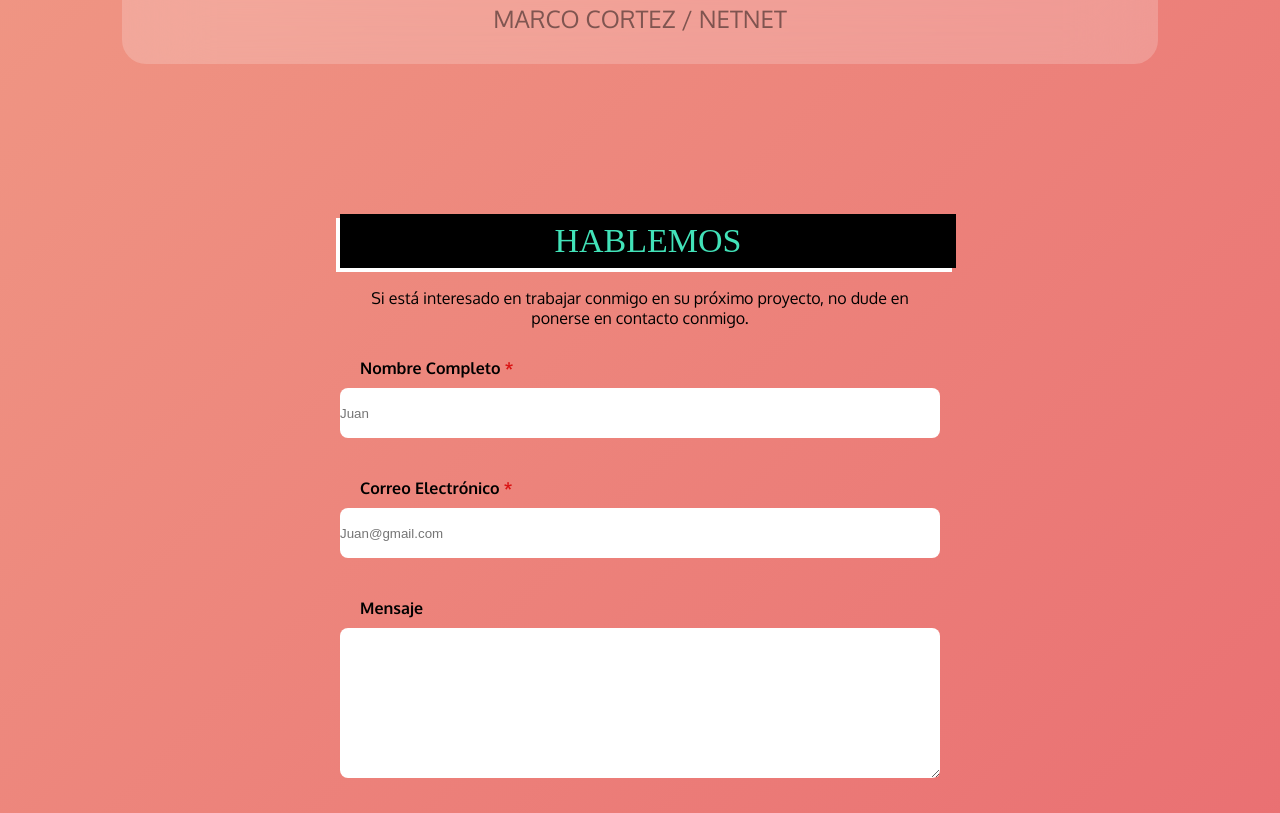
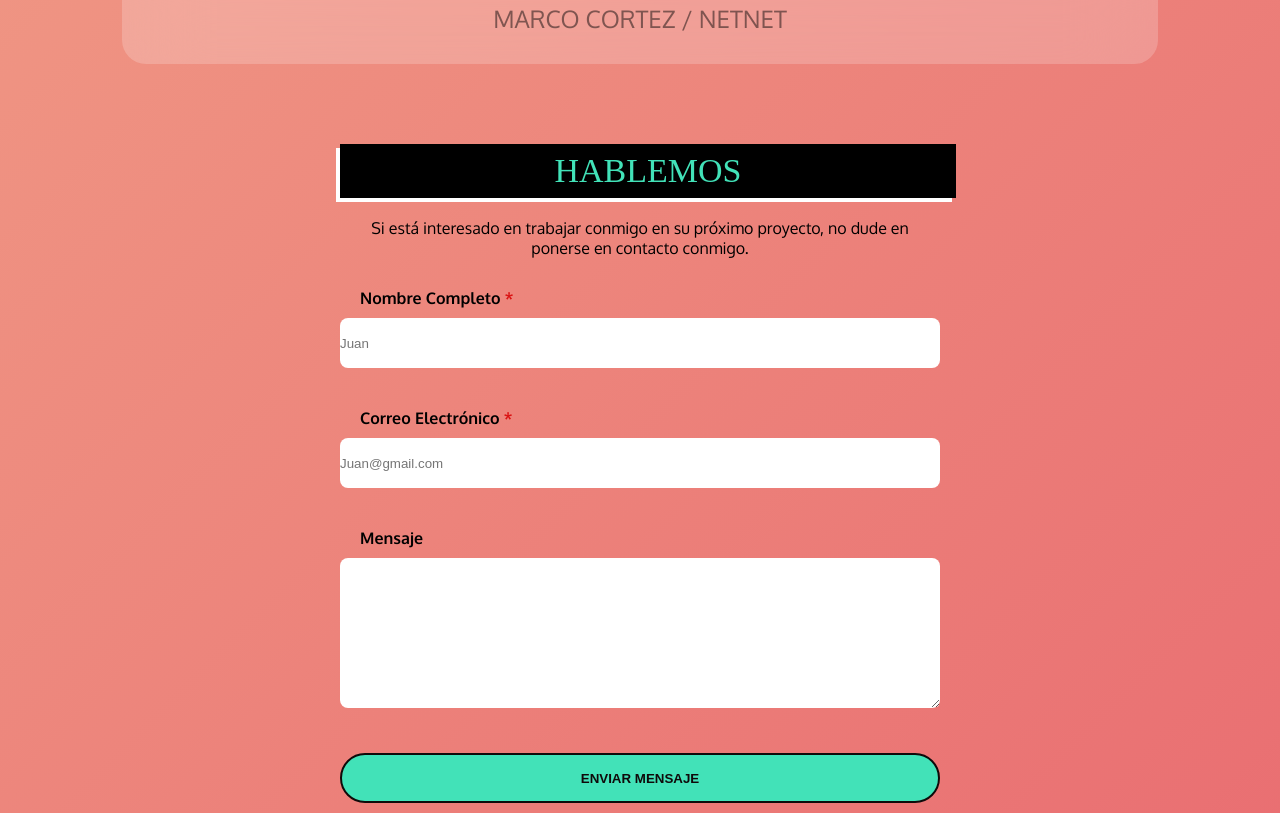
Before and after one commit to soysergiogonza/portafolio-elisa, a plain HTML site: page index.html in a window 1280 px wide. Shown: the part 3827-4640 px from the top of the page. Drawn offline with Linux system fonts and the light colour scheme.

Commit message:
Se corrige sección de contacto para que respete el footer

```diff
--- a/css/contact.css
+++ b/css/contact.css
@@ -1,8 +1,8 @@
 .contact {
   /*background-color: blue;*/
   width: 100%;
-  height: 500px;
-  margin: 150px auto;
+  /*height: 500px;*/
+  margin: auto;
   display: flex;
   flex-direction: column;
   align-items: flex-start;
```
